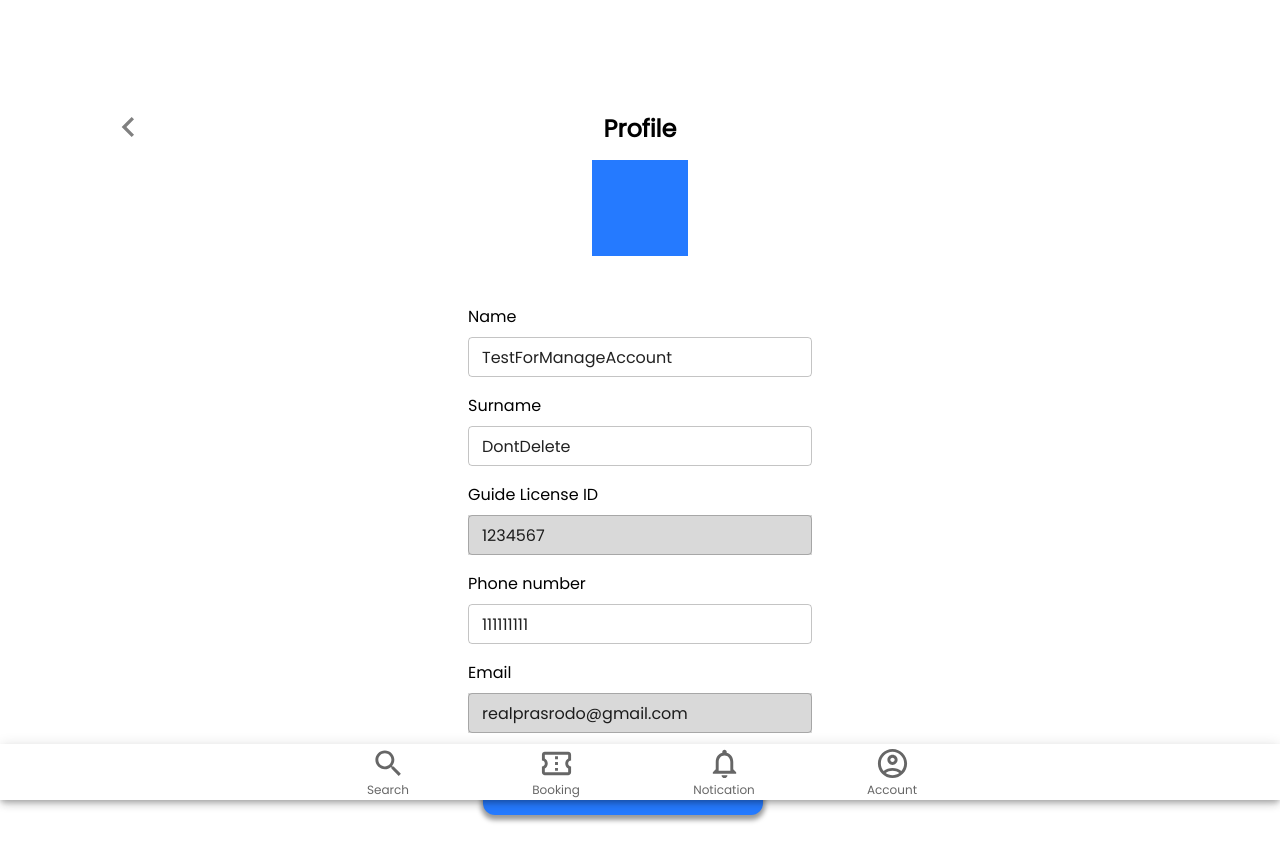
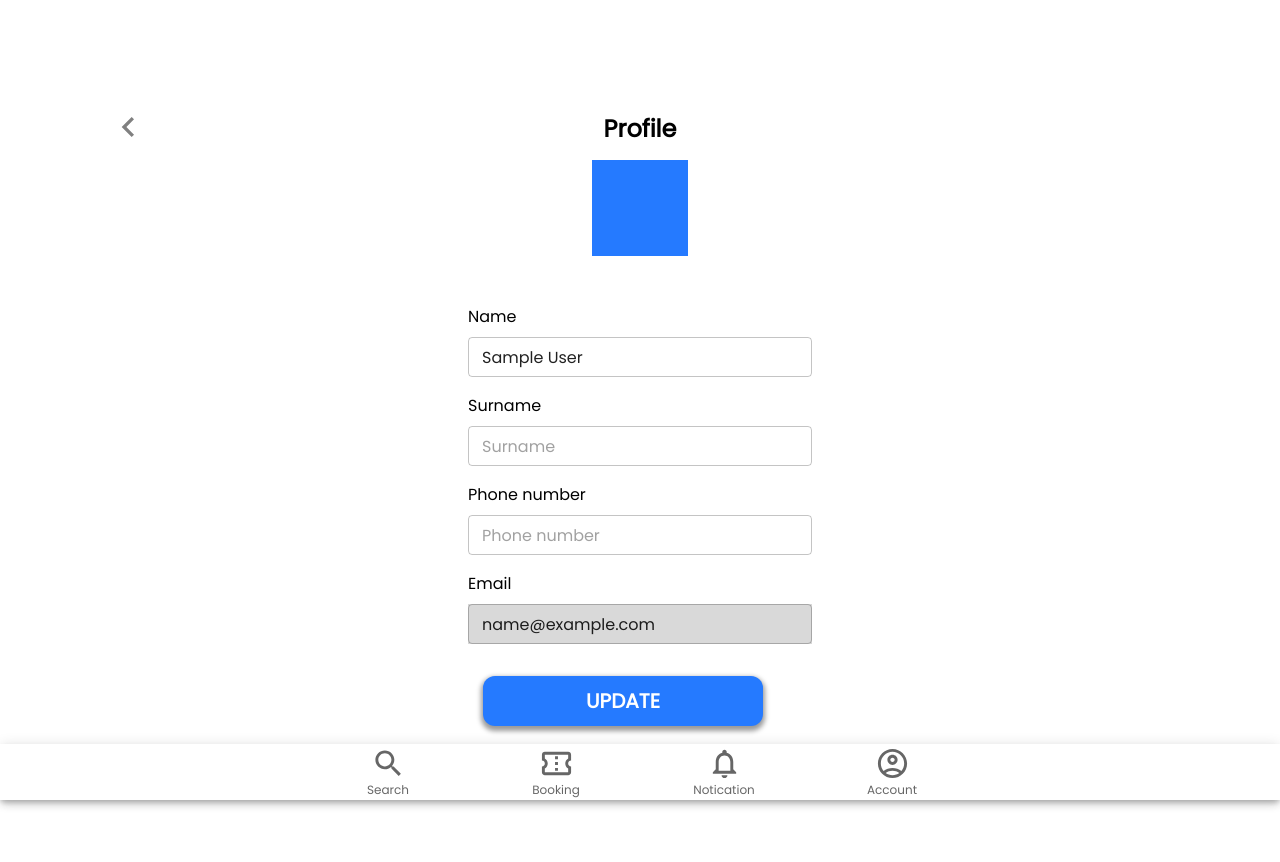
Before and after one commit to 2110336-2565-2/sec1_Group7_Tourister, a Next.js app in the folder frontend/: page /manage_account/editProfile in a window 1280 px wide. Shown: the top 862 px of the page. After the commit the page ends 805 px from the top, so only its background shows below. Built offline with nearby package versions, Linux system fonts and the light colour scheme; no server answers; sample sign-in values are in the browser's storage.

Commit message:
edit profile page now connected with database

```diff
--- a/frontend/components/manage_account/editProfile/editProfile.tsx
+++ b/frontend/components/manage_account/editProfile/editProfile.tsx
@@ -6,7 +6,7 @@ import { useForm } from "react-hook-form";
 import { yupResolver } from "@hookform/resolvers/yup"
 import * as yup from "yup";
 import { FormInputText } from "@/components/formInput/FormInputText";
-import {updateUserById} from "@/services/userService";
+import {getUserById, updateUserById} from "@/services/userService";
 import { UserInterface } from "@/interfaces/UserInterface";
 import axios from 'axios';
 
@@ -40,7 +40,15 @@ const validationSchema = yup.object().shape({
     .max(10, 'Please enter the valid phone number')
 });
 
-const editProfile = ({user} : {user:UserInterface}) => {
+const editProfile = () => {
+  let user:UserInterface
+  if (typeof window !== 'undefined') {
+    // console.log('we are running on the client');
+    user = JSON.parse(localStorage.getItem("user")||`{}`)
+  } else {
+    // console.log('we are running on the server');
+    user = JSON.parse(`{}`)
+  }
   const defaultValues = {
     name: user.name,
     surname: user.surname,
@@ -51,6 +59,11 @@ const editProfile = ({user} : {user:UserInterface}) => {
   const onSubmit = async (data : FormData) => {
     console.log(data);
     if(user._id != null)console.log( await updateUserById(user._id,data))
+
+
+    const response = await getUserById(user._id);
+    console.log(response.data);
+    localStorage.setItem("user", JSON.stringify(response.data));
   }
   const {
     register,
@@ -102,19 +115,4 @@ const editProfile = ({user} : {user:UserInterface}) => {
   );
 };
 
-editProfile.defaultProps = {
-  user : {
-    _id:"63eb4a40b2be37de33f126ec",
-    citizenId:"1111111111111",
-    name:"TestForManageAccount",
-    surname:"DontDelete",
-    email:"realprasrodo@gmail.com",
-    password:"$2b$10$4Mq3/MqcL36n7fNCsK7POewcN3BWlDJ3oh0rP41bC8vgOopT/m5oq",
-    phoneNumber:"111111111",
-    isGuide:true,
-    remainingAmount:{"$numberInt":"0"},
-    licenseId:"1234567",
-    __v:{"$numberInt":"0"}
-  }
-}
 export default editProfile;
```
